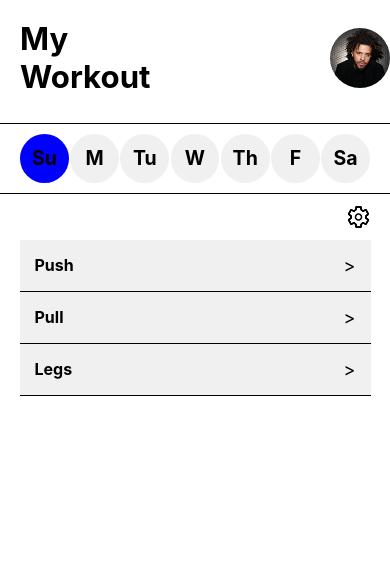
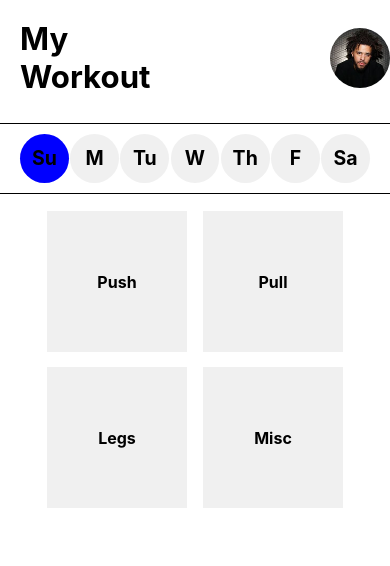
Before and after one commit to Ahmadhcs/fitness, a React Native app: screen /Workout in a window 390 px wide. Shown: the top 566 px of the page. Built offline with nearby package versions, Linux system fonts and the light colour scheme.

Commit message:
updated workout to square design

```diff
--- a/package.json
+++ b/package.json
@@ -14,8 +14,12 @@
     "@react-native-material/core": "^1.3.7",
     "@react-native-picker/picker": "2.4.8",
     "@react-navigation/native": "^6.1.6",
+    "@react-native-picker/picker": "^2.4.10",
+    "@react-navigation/native": "^6.1.7",
     "@react-navigation/native-stack": "^6.9.12",
     "@shopify/react-native-skia": "0.1.172",
+    "@react-navigation/stack": "^6.3.17",
+    "@shopify/react-native-skia": "^0.1.195",
     "d3": "^7.8.5",
     "d3.js": "^0.0.2-security",
     "expo": "^48.0.0",
--- a/screens/Workout.js
+++ b/screens/Workout.js
@@ -1,4 +1,5 @@
 import React from "react";
+import { createStackNavigator } from "@react-navigation/stack";
 import {
   View,
   Text,
@@ -15,14 +16,26 @@ const screenWidth = Dimensions.get("window").width;
 const screenHeight = Dimensions.get("window").height;
 const days = ["Su", "M", "Tu", "W", "Th", "F", "Sa"];
 
-const WorkoutTracking = () => {
+const WorkoutTrackingStack = createStackNavigator();
+
+// Separate component for each workout page
+function WorkoutPage({ route, navigation }) {
+  const { workoutType } = route.params;
+  return (
+    <View style={styles.workoutContainer}>
+      <Text style={styles.workoutText}>This is the {workoutType} page</Text>
+    </View>
+  );
+}
+
+function WorkoutTracking({ navigation }) {
   const today = new Date();
   const currentDay = today.getDay();
   const nextDays = Array(7)
     .fill()
     .map((_, i) => days[(currentDay + i) % 7]);
 
-  const workoutList = ["Push", "Pull", "Legs"];
+  const workoutList = ["Push", "Pull", "Legs", "Misc"];
 
   return (
     <SafeAreaView style={styles.container}>
@@ -42,22 +55,31 @@ const WorkoutTracking = () => {
         <View style={styles.calendarLine} />
       </View>
       <View style={styles.listContainer}>
-        <Ionicons
-          style={styles.gearIcon}
-          name="settings-outline"
-          size={24}
-          color="black"
-        />
         {workoutList.map((workout, index) => (
-          <TouchableOpacity key={index} style={styles.listItem}>
-            <Text style={styles.listItemText}>{workout}</Text>
-            <Text style={styles.arrowIcon}>{">"}</Text>
+          <TouchableOpacity
+            key={index}
+            style={styles.boxContainer}
+            onPress={() => navigation.navigate("WorkoutPage", { workoutType: workout })}>
+            <Text style={styles.boxText}>{workout}</Text>
           </TouchableOpacity>
         ))}
       </View>
      </SafeAreaView>
   );
-};
+}
+
+export default function WorkoutTrackingNavigator() {
+  return (
+    <WorkoutTrackingStack.Navigator initialRouteName="WorkoutTracking">
+      <WorkoutTrackingStack.Screen
+        name="WorkoutTracking"
+        component={WorkoutTracking}
+        options={{ headerShown: false }}
+      />
+      <WorkoutTrackingStack.Screen name="WorkoutPage" component={WorkoutPage} />
+    </WorkoutTrackingStack.Navigator>
+  );
+}
 
 const styles = StyleSheet.create({
   container: {
@@ -110,29 +132,36 @@ const styles = StyleSheet.create({
     fontWeight: "bold",
   },
   listContainer: {
-    paddingLeft: screenWidth * 0.05,
-    paddingRight: screenWidth * 0.05,
+    width: "80%",
+    height: "80%",
+    maxWidth: "80%",
+    maxHeight: screenWidth * 0.8,
+    flexDirection: "row",
+    flexWrap: "wrap",
+    justifyContent: "space-around",
+    alignItems: "center",
+    alignSelf: "center",
   },
-  listItem: {
-    flexDirection: "row",
-    justifyContent: "space-between",
+  boxContainer: {
+    justifyContent: "center",
     alignItems: "center",
     backgroundColor: "#f0f0f0",
-    padding: 15,
-    borderBottomWidth: 0.5,
-    borderBottomColor: "#000",
+    width: "45%",
+    aspectRatio: 1,
+    margin: "2%",
   },
-  gearIcon: {
-    alignSelf: "flex-end",
-    marginBottom: 10,
-  },
-  listItemText: {
+
+  boxText: {
     fontSize: 16,
     fontWeight: "bold",
   },
-  arrowIcon: {
-    fontSize: 18,
+  workoutContainer: {
+    flex: 1,
+    justifyContent: "center",
+    alignItems: "center",
+  },
+  workoutText: {
+    fontSize: 24,
+    fontWeight: "bold",
   },
 });
-
-export default WorkoutTracking;
```
Also changed, not shown: 1 other file (tests, documents, lock files or other folders).
